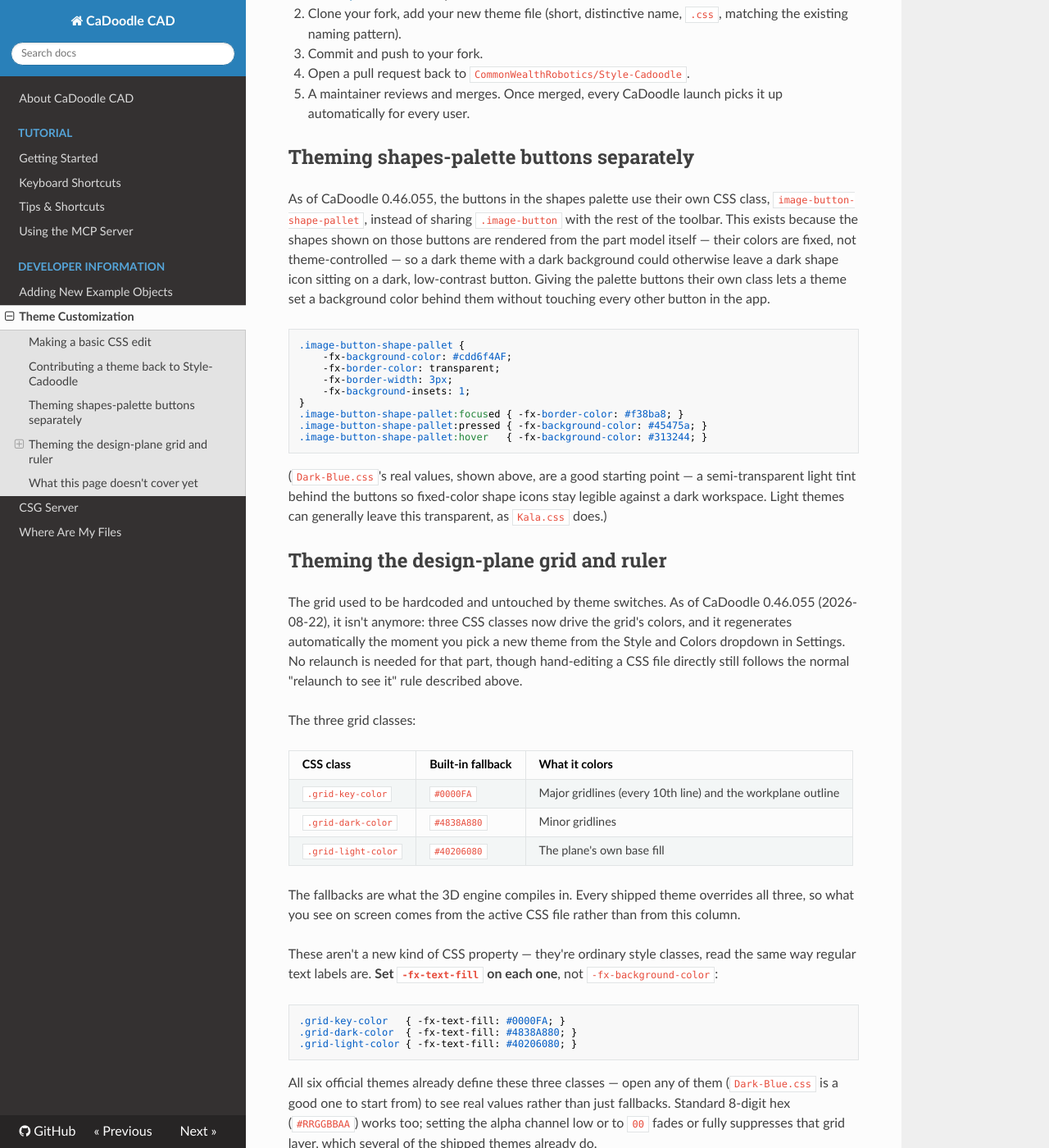
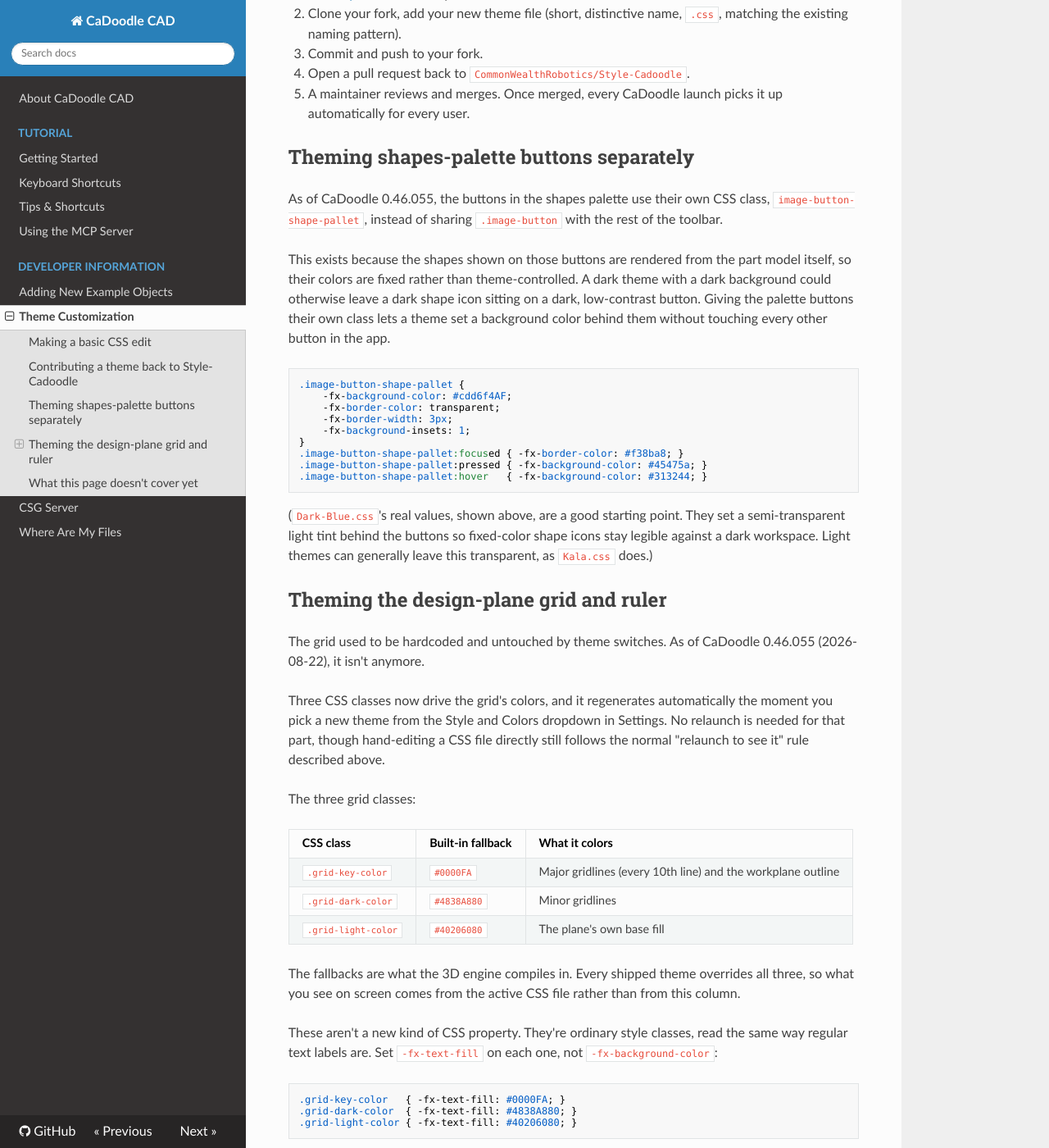
Before and after one commit to CaDoodleWebsite/cadoodlecad.github.io, an MkDocs documentation site: the page built from docs/docs/tutorial/ThemeCustomization.md, in a window 1280 px wide and 1400 px high, scrolled down 1221 px. Shown: the whole window at 82% size. Built offline with MkDocs 1.6.1, drawn with Linux system fonts in a browser that asks for light colours; nearby versions of some CDN libraries; some of the changed text lies outside the part shown.

Commit message:
Update ThemeCustomization.md
Style pass

````diff
--- a/docs/docs/tutorial/ThemeCustomization.md
+++ b/docs/docs/tutorial/ThemeCustomization.md
@@ -65,12 +65,14 @@
 
 As of CaDoodle 0.46.055, the buttons in the shapes palette use their own
 CSS class, `image-button-shape-pallet`, instead of sharing `.image-button`
-with the rest of the toolbar. This exists because the shapes shown on
-those buttons are rendered from the part model itself — their colors are
-fixed, not theme-controlled — so a dark theme with a dark background could
-otherwise leave a dark shape icon sitting on a dark, low-contrast button.
-Giving the palette buttons their own class lets a theme set a background
-color behind them without touching every other button in the app.
+with the rest of the toolbar.
+
+This exists because the shapes shown on those buttons are rendered from
+the part model itself, so their colors are fixed rather than
+theme-controlled. A dark theme with a dark background could otherwise
+leave a dark shape icon sitting on a dark, low-contrast button. Giving the
+palette buttons their own class lets a theme set a background color behind
+them without touching every other button in the app.
 
 ```css
 .image-button-shape-pallet {
@@ -84,19 +86,21 @@
 .image-button-shape-pallet:hover   { -fx-background-color: #313244; }
 ```
 
-(`Dark-Blue.css`'s real values, shown above, are a good starting point — a
-semi-transparent light tint behind the buttons so fixed-color shape icons
-stay legible against a dark workspace. Light themes can generally leave
-this transparent, as `Kala.css` does.)
+(`Dark-Blue.css`'s real values, shown above, are a good starting point.
+They set a semi-transparent light tint behind the buttons so fixed-color
+shape icons stay legible against a dark workspace. Light themes can
+generally leave this transparent, as `Kala.css` does.)
 
 ## Theming the design-plane grid and ruler
 
 The grid used to be hardcoded and untouched by theme switches. As of
-CaDoodle 0.46.055 (2026-08-22), it isn't anymore: three CSS classes now
-drive the grid's colors, and it regenerates automatically the moment you
-pick a new theme from the Style and Colors dropdown in Settings. No
-relaunch is needed for that part, though hand-editing a CSS file directly
-still follows the normal "relaunch to see it" rule described above.
+CaDoodle 0.46.055 (2026-08-22), it isn't anymore.
+
+Three CSS classes now drive the grid's colors, and it regenerates
+automatically the moment you pick a new theme from the Style and Colors
+dropdown in Settings. No relaunch is needed for that part, though
+hand-editing a CSS file directly still follows the normal "relaunch to see
+it" rule described above.
 
 The three grid classes:
 
@@ -110,9 +114,9 @@
 overrides all three, so what you see on screen comes from the active CSS
 file rather than from this column.
 
-These aren't a new kind of CSS property — they're ordinary style classes,
-read the same way regular text labels are. **Set `-fx-text-fill` on each
-one**, not `-fx-background-color`:
+These aren't a new kind of CSS property. They're ordinary style classes,
+read the same way regular text labels are. Set `-fx-text-fill` on each
+one, not `-fx-background-color`:
 
 ```css
 .grid-key-color   { -fx-text-fill: #0000FA; }
@@ -120,7 +124,7 @@
 .grid-light-color { -fx-text-fill: #40206080; }
 ```
 
-All six official themes already define these three classes — open any of
+All six official themes already define these three classes. Open any of
 them (`Dark-Blue.css` is a good one to start from) to see real values
 rather than just fallbacks. Standard 8-digit hex (`#RRGGBBAA`) works too;
 setting the alpha channel low or to `00` fades or fully suppresses that
@@ -129,12 +133,13 @@
 ### Ruler color
 
 The ruler doesn't get its own CSS class. It's tied directly to whatever
-`.label` already resolves to in your theme — the same `-fx-text-fill`
-value used for ordinary text labels throughout the app. If you've already
-set `.label`'s text color, the ruler already matches it; there's nothing
-extra to configure. If you want the ruler to stand out from body text
-specifically, that's not independently possible right now — changing
-`.label` changes both.
+`.label` already resolves to in your theme. That's the same
+`-fx-text-fill` value used for ordinary text labels throughout the app.
+
+If you've already set `.label`'s text color, the ruler already matches it;
+there's nothing extra to configure. If you want the ruler to stand out
+from body text specifically, that's not independently possible right now.
+Changing `.label` changes both.
 
 If the grid competing visually with your models is the problem, try:
 
@@ -149,5 +154,5 @@
 
 - Where the per-shape menu icons (light and dark variants) live and how
   to customize them. (The 0.46.055 shapes-palette button update above
-  covers the button's background/border, not the icon images themselves —
-  that gap is unchanged.)
+  covers the button's background/border, not the icon images themselves.
+  That gap is unchanged.)
````
